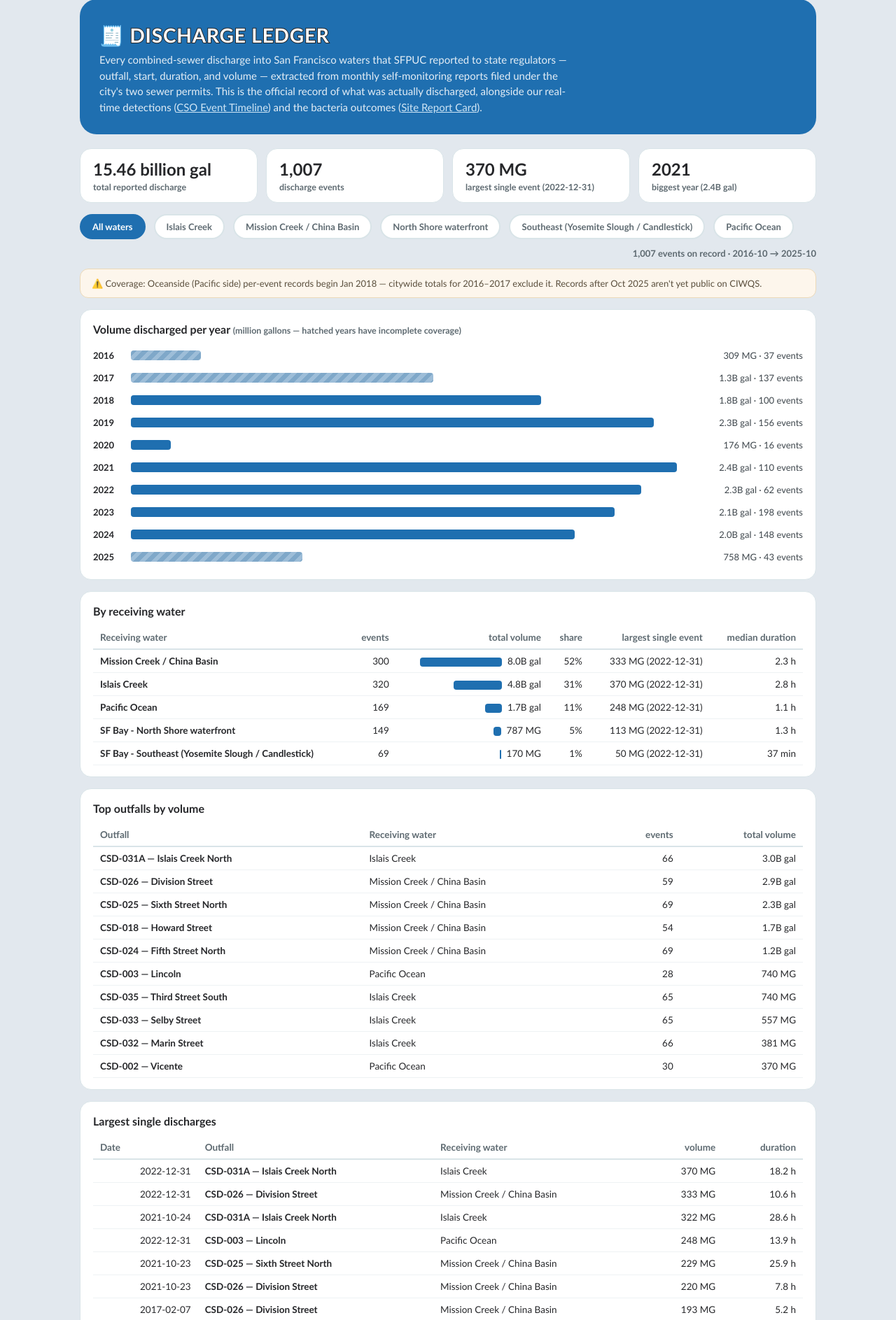
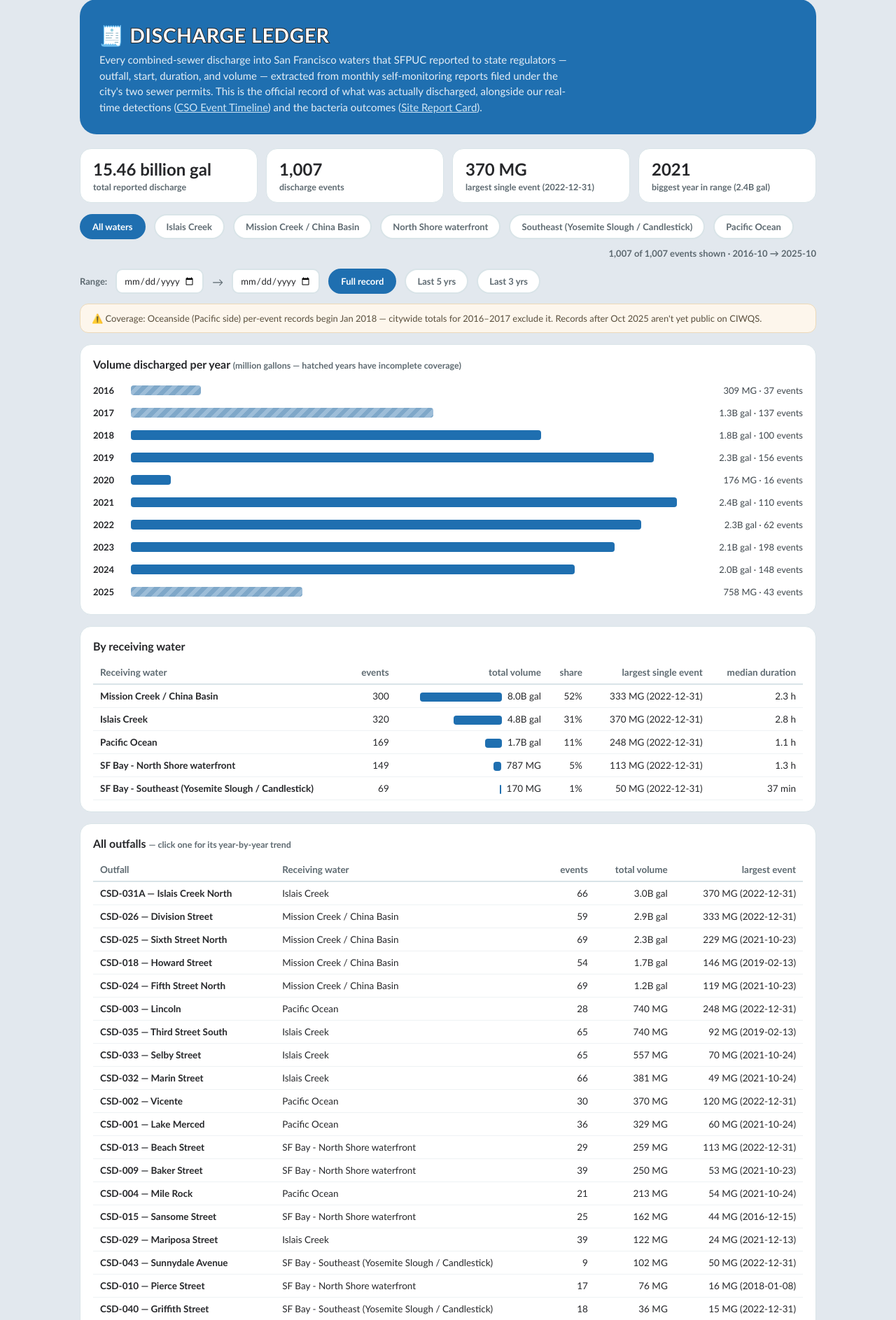
Before and after one commit to ciniper/BWTF_SF, a Flask app: page /discharges in a window 1280 px wide. Shown: the part 69-1956 px from the top of the page at 70% size. Run offline with Flask 3, Linux system fonts and the light colour scheme; some libraries are stand-ins or nearby versions.

Commit message:
Discharge Ledger: date-range controls, all outfalls, per-outfall trends
Range controls mirror the Site Report Card (from/to inputs + Full
record / Last 5 yrs / Last 3 yrs presets) and compose with the
receiving-water pills; everything recomputes client-side from the
already-shipped event list, so filtering is instant. The outfalls table
now lists ALL 34 discharge points (was top 10), each row expanding to
year-by-year volume/event cards — per-outfall change over time was the
missing view. The by-water table stays all-waters (with the active
filter highlighted) but now respects the date range; tiles, yearly
bars, and largest-events all respect both filters. Meta line shows
n-of-total events in range.

Outfall stays the finest breakdown on purpose: it is the data's true
grain, and mapping outfalls to specific beaches would lean on the
unvalidated hand-built mapping flagged in TODO B3.

Co-Authored-By: Claude Fable 5 <noreply@anthropic.com>

```diff
--- a/app/templates/discharges/page.html
+++ b/app/templates/discharges/page.html
@@ -22,6 +22,8 @@
   .group-btn{padding:8px 16px;border-radius:999px;border:2px solid #d9e4e8;background:#fff;color:#5e6a71;cursor:pointer;font-size:13px;font-weight:700;font-family:inherit}
   .group-btn.active{border-color:#1f6fb0;background:#1f6fb0;color:#fff}
   .legend{margin-left:auto;font-size:13px;font-weight:600;color:#5e6a71}
+  .ctl-label{font-size:13px;font-weight:700;color:#5e6a71}
+  input[type=date]{padding:7px 10px;border:2px solid #d9e4e8;border-radius:10px;font-family:inherit;font-size:13px;color:#26272a;background:#fff}
 
   .board{background:#fff;border:1px solid #d9e4e8;border-radius:16px;padding:16px 18px;margin-bottom:16px;overflow-x:auto}
   .board h2{font-size:16px;margin:2px 0 12px;color:#26272a}
@@ -30,6 +32,13 @@
   th.num,td.num{text-align:right;font-variant-numeric:tabular-nums}
   td{padding:8px 10px;border-bottom:1px solid #eef2f4}
   .name{font-weight:700;white-space:nowrap}
+  tr.outfall{cursor:pointer}
+  tr.outfall:hover td{background:#f6f9fb}
+  tr.detail td{background:#f6f9fb;padding:12px 16px 14px;border-bottom:1px solid #d9e4e8}
+  .years-cards{display:flex;gap:8px;flex-wrap:wrap}
+  .yc{background:#fff;border:1px solid #d9e4e8;border-radius:10px;padding:7px 11px;text-align:center;min-width:86px}
+  .yc b{display:block;font-size:14px;font-variant-numeric:tabular-nums}
+  .yc span{font-size:11px;color:#5e6a71}
 
   .yrrow{display:flex;align-items:center;gap:10px;height:32px;font-size:13px}
   .yrrow .yl{width:44px;font-weight:700}
@@ -60,6 +69,16 @@
     <span class="legend" id="metaLine"></span>
   </div>
 
+  <div class="controls">
+    <span class="ctl-label">Range:</span>
+    <input type="date" id="startDate" min="2016-10-01">
+    <span style="color:#5e6a71">→</span>
+    <input type="date" id="endDate" min="2016-10-01">
+    <button class="group-btn preset active" data-days="">Full record</button>
+    <button class="group-btn preset" data-days="1826">Last 5 yrs</button>
+    <button class="group-btn preset" data-days="1096">Last 3 yrs</button>
+  </div>
+
   <div class="note" id="covNote"></div>
 
   <div class="board">
@@ -74,8 +93,8 @@
   </div>
 
   <div class="board">
-    <h2>Top outfalls by volume</h2>
-    <table><thead><tr><th>Outfall</th><th>Receiving water</th><th class="num">events</th><th class="num">total volume</th></tr></thead>
+    <h2>All outfalls <span style="font-weight:600;color:#5e6a71;font-size:12.5px">— click one for its year-by-year trend</span></h2>
+    <table><thead><tr><th>Outfall</th><th>Receiving water</th><th class="num">events</th><th class="num">total volume</th><th class="num">largest event</th></tr></thead>
     <tbody id="outfalls"></tbody></table>
   </div>
 
@@ -89,16 +108,28 @@
 </div>
 
 <script>
-let EV = [], COV = null, water = "";
+let EV = [], COV = null;
+const STATE = { water: "", start: "", end: "" };
 const MG = v => v == null ? "—"
   : v >= 1000 ? (v/1000).toFixed(2) + " billion gal"
   : v >= 1    ? Math.round(v).toLocaleString() + " MG"
   : (v*1e6).toLocaleString(undefined,{maximumFractionDigits:0}) + " gal";
-const MGshort = v => v == null ? "—" : v >= 1000 ? (v/1000).toFixed(1)+"B gal" : Math.round(v).toLocaleString()+" MG";
+const MGshort = v => v == null ? "—" : v >= 1000 ? (v/1000).toFixed(1)+"B gal" : v >= 10 ? Math.round(v).toLocaleString()+" MG" : v.toFixed(1)+" MG";
 const DUR = m => m == null ? "—" : m >= 60 ? (m/60).toFixed(1) + " h" : Math.round(m) + " min";
 const median = a => { const s=[...a].sort((x,y)=>x-y); return s.length ? s[Math.floor(s.length/2)] : null; };
 
-function rows() { return water ? EV.filter(e => e.water === water) : EV; }
+function inRange(e) {
+  return (!STATE.start || e.date >= STATE.start) && (!STATE.end || e.date <= STATE.end);
+}
+function dateRows() { return EV.filter(inRange); }                     // date filter only
+function rows() { return dateRows().filter(e => !STATE.water || e.water === STATE.water); }
+
+function yearCards(list) {
+  const ys = {};
+  for (const e of list) { const y = e.date.slice(0,4); (ys[y] ??= {n:0, mg:0}).n++; ys[y].mg += e.mg||0; }
+  return Object.keys(ys).sort().map(y =>
+    `<div class="yc"><b>${MGshort(ys[y].mg)}</b><span>${y} · ${ys[y].n} ev</span></div>`).join("");
+}
 
 function render() {
   const R = rows();
@@ -110,46 +141,63 @@ function render() {
   const biggest = R.reduce((a,e) => (e.mg||0) > (a.mg||0) ? e : a, {});
   const wettest = Object.entries(years).sort((a,b)=>b[1].mg-a[1].mg)[0];
   document.getElementById("tiles").innerHTML = `
-    <div class="tile"><b>${MG(totMG)}</b><span>total reported discharge${water?" — "+water:""}</span></div>
+    <div class="tile"><b>${MG(totMG)}</b><span>total reported discharge${STATE.water?" — "+STATE.water:""}</span></div>
     <div class="tile"><b>${R.length.toLocaleString()}</b><span>discharge events</span></div>
     <div class="tile"><b>${MGshort(biggest.mg)}</b><span>largest single event (${biggest.date||"—"})</span></div>
-    <div class="tile"><b>${wettest?wettest[0]:"—"}</b><span>biggest year (${wettest?MGshort(wettest[1].mg):"—"})</span></div>`;
+    <div class="tile"><b>${wettest?wettest[0]:"—"}</b><span>biggest year in range (${wettest?MGshort(wettest[1].mg):"—"})</span></div>`;
 
   // yearly bars
   const maxMG = Math.max(...Object.values(years).map(y=>y.mg), 1);
-  document.getElementById("years").className = "";
-  document.getElementById("years").innerHTML = Object.keys(years).sort().map(y => {
-    const partial = (y <= "2017" && (!water || water === "Pacific Ocean")) || y === "2025";
+  const el = document.getElementById("years");
+  el.className = "";
+  el.innerHTML = Object.keys(years).sort().map(y => {
+    const partial = y === "2016" || y === "2025" || (y === "2017" && (!STATE.water || STATE.water === "Pacific Ocean"));
     return `<div class="yrrow"><span class="yl">${y}</span>
       <span class="track"><span class="vol${partial?" partial":""}" style="width:${Math.max(1,100*years[y].mg/maxMG)}%"></span></span>
       <span class="val">${MGshort(years[y].mg)} · ${years[y].n} events</span></div>`;
-  }).join("");
+  }).join("") || '<div class="loading">No events in the selected range.</div>';
 
-  // by receiving water (always ALL waters, highlight filter)
+  // by receiving water — date-filtered, all waters shown, active filter highlighted
+  const D = dateRows();
   const byW = {};
-  for (const e of EV) { const w = (byW[e.water] ??= {n:0, mg:0, durs:[], big:{}}); w.n++; w.mg += e.mg||0;
+  for (const e of D) { const w = (byW[e.water] ??= {n:0, mg:0, durs:[], big:{}}); w.n++; w.mg += e.mg||0;
     if (e.dur != null) w.durs.push(e.dur);
     if ((e.mg||0) > (w.big.mg||0)) w.big = e; }
-  const allMG = EV.reduce((a,e)=>a+(e.mg||0),0);
+  const allMG = D.reduce((a,e)=>a+(e.mg||0),0) || 1;
   document.getElementById("waters").innerHTML = Object.entries(byW).sort((a,b)=>b[1].mg-a[1].mg).map(([w,d]) => `
-    <tr${water===w?' style="background:#f0f7fc"':''}><td class="name">${w}</td><td class="num">${d.n}</td>
+    <tr${STATE.water===w?' style="background:#f0f7fc"':''}><td class="name">${w}</td><td class="num">${d.n}</td>
     <td class="num"><span class="bar" style="width:${Math.round(90*d.mg/Math.max(allMG*0.4,1))}px"></span>${MGshort(d.mg)}</td>
     <td class="num">${(100*d.mg/allMG).toFixed(0)}%</td>
     <td class="num">${MGshort(d.big.mg)} (${d.big.date||"—"})</td><td class="num">${DUR(median(d.durs))}</td></tr>`).join("");
 
-  // top outfalls (respects filter)
+  // ALL outfalls (respects both filters), expandable per-year trend
   const byO = {};
-  for (const e of R) { const o = (byO[e.oid] ??= {name:e.oname, water:e.water, n:0, mg:0}); o.n++; o.mg += e.mg||0; }
-  document.getElementById("outfalls").innerHTML = Object.entries(byO).sort((a,b)=>b[1].mg-a[1].mg).slice(0,10).map(([id,o]) => `
-    <tr><td class="name">${id} — ${o.name}</td><td>${o.water}</td><td class="num">${o.n}</td><td class="num">${MGshort(o.mg)}</td></tr>`).join("");
+  for (const e of R) { const o = (byO[e.oid] ??= {name:e.oname, water:e.water, n:0, mg:0, big:{}, evs:[]});
+    o.n++; o.mg += e.mg||0; o.evs.push(e);
+    if ((e.mg||0) > (o.big.mg||0)) o.big = e; }
+  const ot = document.getElementById("outfalls");
+  ot.innerHTML = "";
+  for (const [id, o] of Object.entries(byO).sort((a,b)=>b[1].mg-a[1].mg)) {
+    const tr = document.createElement("tr");
+    tr.className = "outfall";
+    tr.innerHTML = `<td class="name">${id} — ${o.name}</td><td>${o.water}</td>
+      <td class="num">${o.n}</td><td class="num">${MGshort(o.mg)}</td>
+      <td class="num">${MGshort(o.big.mg)} (${o.big.date||"—"})</td>`;
+    const detail = document.createElement("tr");
+    detail.className = "detail"; detail.style.display = "none";
+    detail.innerHTML = `<td colspan="5"><div class="years-cards">${yearCards(o.evs)}</div></td>`;
+    tr.addEventListener("click", () => { detail.style.display = detail.style.display === "none" ? "" : "none"; });
+    ot.appendChild(tr); ot.appendChild(detail);
+  }
 
-  // biggest events (respects filter)
+  // biggest events (respects both filters)
   document.getElementById("biggest").innerHTML = [...R].sort((a,b)=>(b.mg||0)-(a.mg||0)).slice(0,10).map(e => `
     <tr><td class="num">${e.date}</td><td class="name">${e.oid} — ${e.oname}</td><td>${e.water}</td>
     <td class="num">${MGshort(e.mg)}</td><td class="num">${DUR(e.dur)}</td></tr>`).join("");
 
+  const rangeTxt = (STATE.start || COV.bayside_from) + " → " + (STATE.end || COV.through);
   document.getElementById("metaLine").textContent =
-    `${EV.length.toLocaleString()} events on record · ${COV.bayside_from} → ${COV.through}`;
+    `${R.length.toLocaleString()} of ${EV.length.toLocaleString()} events shown · ${rangeTxt}`;
 }
 
 async function load() {
@@ -162,6 +210,10 @@ async function load() {
   document.getElementById("foot").textContent = "Source: " + d.source +
     " · Compiled 2026-08 · Full provenance, schema, and gaps: features/forecast/data/csd/NOTES.md · MG = million gallons (≈1.5 Olympic pools).";
 
+  const newest = EV.reduce((a,e) => e.date > a ? e.date : a, "");
+  const sd = document.getElementById("startDate"), ed = document.getElementById("endDate");
+  sd.max = ed.max = newest;
+
   const waters = [...new Set(EV.map(e=>e.water))];
   const btns = document.getElementById("waterBtns");
   const meta = document.getElementById("metaLine");
@@ -173,8 +225,27 @@ async function load() {
   btns.addEventListener("click", e => {
     const b = e.target.closest(".group-btn"); if (!b) return;
     btns.querySelectorAll(".group-btn").forEach(x => x.classList.toggle("active", x===b));
-    water = b.dataset.water; render();
+    STATE.water = b.dataset.water; render();
   });
+
+  document.querySelectorAll(".preset").forEach(btn => btn.addEventListener("click", () => {
+    document.querySelectorAll(".preset").forEach(x => x.classList.toggle("active", x===btn));
+    const days = btn.dataset.days;
+    if (!days) { STATE.start = sd.value = ""; STATE.end = ed.value = ""; }
+    else {
+      const from = new Date(new Date(newest) - days * 864e5);
+      STATE.start = sd.value = from.toISOString().slice(0,10);
+      STATE.end = ed.value = "";
+    }
+    render();
+  }));
+  for (const [el, key] of [[sd, "start"], [ed, "end"]]) {
+    el.addEventListener("change", e => {
+      STATE[key] = e.target.value;
+      document.querySelectorAll(".preset").forEach(x => x.classList.remove("active"));
+      render();
+    });
+  }
   render();
 }
 load();
```
